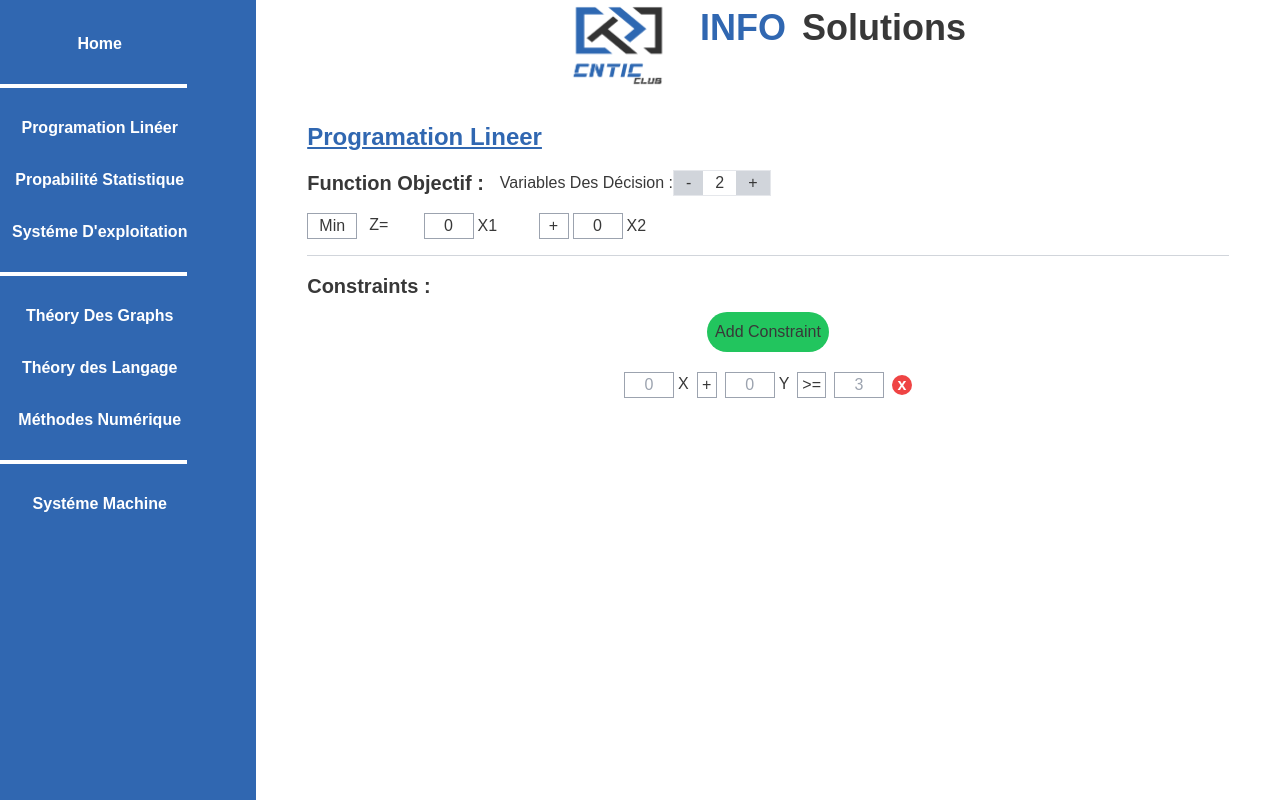
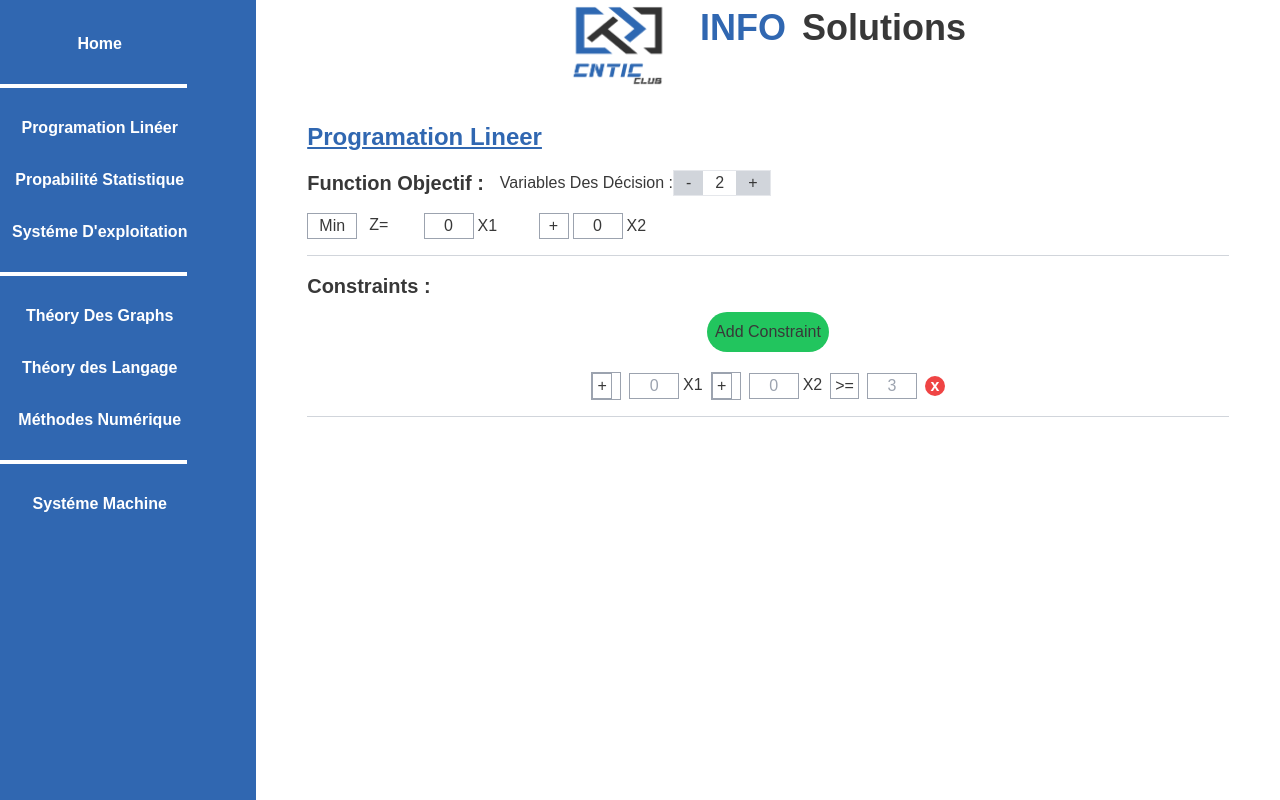
Before and after one commit to imadbenmadi/InfoSolutions, a React (Vite) app: page /PL in a window 1280 px wide. Both pictures are taken after a click on the button "Add Constraint". Built offline with nearby package versions, Linux system fonts and the light colour scheme.

Commit message:
Dessiont_var_Nbr Probleme in integrating it

```diff
--- a/src/Components/Apps/PL.jsx
+++ b/src/Components/Apps/PL.jsx
@@ -14,7 +14,7 @@ const PL = () => {
             <PLProvider>
                 <Function_Objectif />
                 <div className="w-full h-[1px] my-4 bg-gray-300"></div>
-                <Contraints/>
+                <Contraints />
             </PLProvider>
         </div>
     );
--- a/src/Components/PL Components/Containts.jsx
+++ b/src/Components/PL Components/Containts.jsx
@@ -1,20 +1,23 @@
 import React, { useState } from "react";
 import { usePLContext } from "../Apps/PLcontext";
 
-export default function Containts() {
-    const { Contraints, SetConstraints } = usePLContext();
-
+export default function Constraints() {
+    const { SetConstraints, Desision_var_Nbr } = usePLContext();
     const [constraints, setConstraints] = useState([]);
 
     const handleAddConstraint = () => {
+        if (constraints.length < 3) {
             const newConstraint = {
-            X: "",
-            PlusMinus: "+",
-            Y: "",
                 Operatore: ">=",
                 Value: "",
             };
-        if (constraints.length < 3) {
+
+            // Dynamically add X, PlusMinus, and Y properties based on Desision_var_Nbr
+            for (let i = 1; i <= Desision_var_Nbr; i++) {
+                newConstraint[`X${i}`] = "";
+                newConstraint[`PlusMinus${i}`] = "+";
+            }
+
             SetConstraints((prevConstraints) => [
                 ...prevConstraints,
                 newConstraint,
@@ -40,19 +43,20 @@ export default function Containts() {
     const toggleSelect = (field, index) => {
         const updatedConstraints = [...constraints];
 
-        // Toggle between options
+        if (field.startsWith("PlusMinus")) {
+            // Toggle for PlusMinus fields
             updatedConstraints[index][field] =
-            updatedConstraints[index][field] === "+"
-                ? "-"
-                : updatedConstraints[index][field] === "-"
-                ? "+"
-                : updatedConstraints[index][field] === ">="
-                ? "<="
-                : ">=";
+                updatedConstraints[index][field] === "+" ? "-" : "+";
+        } else if (field === "Operatore") {
+            // Toggle for Operatore field
+            updatedConstraints[index][field] =
+                updatedConstraints[index][field] === ">=" ? "<=" : ">=";
+        }
 
         setConstraints(updatedConstraints);
         SetConstraints(updatedConstraints);
     };
+
 
     const handleInputChange = (index, field, value) => {
         if (/^-?\d*\.?\d*$/.test(value) || value === "") {
@@ -68,83 +72,84 @@ export default function Containts() {
 
     return (
         <>
-            <div className="text-xl font-semibold mb-3">
-                Constraints :
-            </div>
+            <div className="text-xl font-semibold mb-3">Constraints :</div>
 
-            {/* Add Containt btn */}
+            {/* Add Constraint btn */}
             <div className="m-auto w-fit">
                 <button
-                    className=" bg-green-500 p-2 rounded-3xl mb-5"
+                    className="bg-green-500 p-2 rounded-3xl mb-5"
                     onClick={handleAddConstraint}
                 >
                     Add Constraint
                 </button>
             </div>
-            <div className=" flex flex-col justify-center">
+
+            {/* Contraints */}
+            <div className="flex flex-col justify-center">
                 {constraints.map((constraint, index) => (
+                    <>
                         <div
                             key={index}
-                        className="flex items-center gap-2 mb-4 m-auto"
+                            className="flex items-center flex-wrap gap-2  m-auto"
                         >
-                        {/* a x */}
+                            {Array.from(
+                                { length: Desision_var_Nbr },
+                                (_, i) => (
+                                    <React.Fragment key={i}>
+                                        {/* PlusMinus */}
+                                        <div className="flex gap-1 cursor-pointer border border-gray-400 w-[30px] text-center">
+                                            <div
+                                                onClick={() =>
+                                                    toggleSelect(
+                                                        `PlusMinus${i + 1}`,
+                                                        index
+                                                    )
+                                                }
+                                                className="border border-gray-400 text-center w-[20px] cursor-pointer relative"
+                                            >
+                                                {
+                                                    constraint[
+                                                        `PlusMinus${i + 1}`
+                                                    ]
+                                                }
+                                            </div>
+                                        </div>
+                                        {/* X */}
                                         <div className="flex gap-1">
                                             <input
                                                 className="border border-gray-400 w-[50px] text-center"
                                                 type="text"
-                                id={`X-${index}`}
-                                name={`X-${index}`}
-                                value={constraint.X}
-                                onChange={(e) =>
+                                                id={`X${i + 1}-${index}`}
+                                                name={`X${i + 1}-${index}`}
+                                                value={constraint[`X${i + 1}`]}
+                                                onChange={function(e) {
                                                     handleInputChange(
                                                         index,
-                                        "X",
+                                                        `X${i + 1}`,
                                                         e.target.value
                                                     )
+                                                    console.log(constraint[`X${i + 1}`])
+                                                    }
                                                 }
                                                 placeholder="0"
                                             />
-                            <div>X</div>
+                                            <div>{`X${i + 1}`}</div>
                                         </div>
-                        {/* Operatore + - */}
+                                    </React.Fragment>
+                                )
+                            )}
+                            {/* Operator */}
                             <div className="flex gap-1">
                                 <div
-                                onClick={() => toggleSelect("PlusMinus", index)}
-                                className="border border-gray-400 text-center w-[20px]  cursor-pointer relative"
-                            >
-                                {constraint.PlusMinus}
-                            </div>
-                        </div>
-                        {/* a y */}
-                        <div className="flex gap-1">
-                            <input
-                                className="border border-gray-400  w-[50px] text-center"
-                                type="text"
-                                id={`Y-${index}`}
-                                name={`Y-${index}`}
-                                value={constraint.Y}
-                                onChange={(e) =>
-                                    handleInputChange(
-                                        index,
-                                        "Y",
-                                        e.target.value
-                                    )
+                                    onClick={() =>
+                                        toggleSelect("Operatore", index)
                                     }
-                                placeholder="0"
-                            />
-                            <div>Y</div>
-                        </div>
-
-                        {/* Operatore >= <= */}
-                        <div className="flex gap-1">
-                            <div
-                                onClick={() => toggleSelect("Operatore", index)}
-                                className="border border-gray-400 px-1 cursor-pointer relative "
+                                    className="border border-gray-400 px-1 cursor-pointer relative"
                                 >
                                     {constraint.Operatore}
                                 </div>
                             </div>
-                        {/* input value */}
+                            {/* Value */}
                             <div>
                                 <input
                                     className="border border-gray-400 w-[50px] text-center"
@@ -162,6 +167,7 @@ export default function Containts() {
                                     placeholder="3"
                                 />
                             </div>
+                            {/* Remove Constraint */}
                             <button
                                 className="w-[20px] h-[20px] bg-red-500 flex justify-center
                             items-center text-white font-bold rounded-full"
@@ -170,6 +176,8 @@ export default function Containts() {
                                 x
                             </button>
                         </div>
+                        <div className="w-full h-[1px] my-4 bg-gray-300"></div>
+                    </>
                 ))}
             </div>
         </>
--- a/src/Components/PL Components/Function_Objectif.jsx
+++ b/src/Components/PL Components/Function_Objectif.jsx
@@ -27,7 +27,8 @@ export default function Function_Objectif() {
         if (Desision_var_Nbr > 2) SetDesision_var_Nbr(Desision_var_Nbr - 1);
     };
     const increes = () => {
-        if (Desision_var_Nbr < 8) {
+        // Chahnge it 6
+        if (Desision_var_Nbr < 6) {
             SetDesision_var_Nbr(Desision_var_Nbr + 1);
         }
     };
```
Lines whose indentation alone changed are shown as unchanged.
